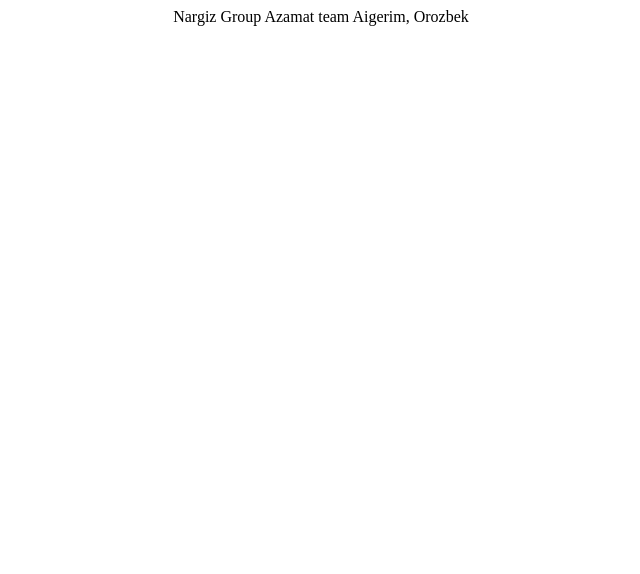
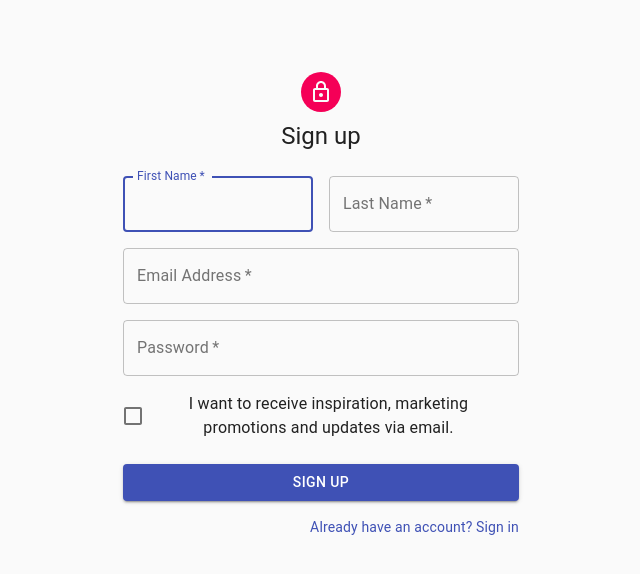
Before and after one commit to peak-soft-team/rich-text-editor, a React app: page /auth in a window 1280 px wide. Shown: the top 574 px of the page, without its empty margins (319-959 px from the left). Built offline with nearby package versions, Linux system fonts and the light colour scheme.

Commit message:
added auth

```diff
--- a/package.json
+++ b/package.json
@@ -51,6 +51,8 @@
   "dependencies": {
     "@babel/polyfill": "^7.12.1",
     "@material-ui/core": "^4.12.0",
+    "@material-ui/icons": "^4.11.2",
+    "antd": "^4.16.6",
     "babel-eslint": "^10.1.0",
     "lodash": "^4.17.21",
     "normalize.css": "^8.0.1",
@@ -58,6 +60,7 @@
     "react-dom": "^17.0.2",
     "react-redux": "^7.2.4",
     "react-router-dom": "^5.2.0",
-    "redux": "^4.1.0"
+    "redux": "^4.1.0",
+    "redux-thunk": "^2.3.0"
   }
 }
--- a/src/App.jsx
+++ b/src/App.jsx
@@ -1,4 +1,21 @@
-import React from "react";
-import "./App.less";
-const App = () => <div className="App">Nargiz Group Azamat team Aigerim, Orozbek</div>;
-export default App;
+import React from 'react'
+import { BrowserRouter, Switch,Route } from 'react-router-dom'
+import Home from './pages/Home/index.jsx'
+import { Auth } from './pages/Auth/index.jsx'
+import './App.less'
+
+const App = () => {
+	return (
+		<div className='App'>
+			<BrowserRouter>
+				<Switch>
+					<Route path="/auth" component={Auth}/>
+					<Route exact path="/" component={Home} />
+					<Route path="*" component={Home} />
+				</Switch>
+			</BrowserRouter>
+		</div>
+	)
+}
+
+export default App
--- /dev/null
+++ b/src/api/auth.js
@@ -0,0 +1,4 @@
+import Fetch from "../utills/fetch"
+
+export const loginRequest = async (user) => await Fetch('auth/login', {method: 'POST', body: user})
+export const signupRequest = async (user) => await Fetch('auth/signup', {method: 'PUT', body: user})
--- a/src/index.jsx
+++ b/src/index.jsx
@@ -1,12 +1,12 @@
 import React from "react";
 import { render } from "react-dom";
-import {createStore} from 'redux'
+import {applyMiddleware, createStore} from 'redux'
 import  {Provider} from 'react-redux'
+import App from "./App.jsx";
+import {rootReducer} from "./store/rootReducer.js";
+import thunk from "redux-thunk";
 
-import App from "./App.jsx";
-import { rootReducer } from "./store/rootReducer.js";
-
-const store = createStore(rootReducer)
+const store = createStore(rootReducer, applyMiddleware(thunk))
 
 render(
   <React.StrictMode>
--- /dev/null
+++ b/src/pages/Auth/index.jsx
@@ -0,0 +1,196 @@
+import React, { useState } from 'react'
+import Avatar from '@material-ui/core/Avatar'
+import Button from '@material-ui/core/Button'
+import CssBaseline from '@material-ui/core/CssBaseline'
+import TextField from '@material-ui/core/TextField'
+import FormControlLabel from '@material-ui/core/FormControlLabel'
+import Checkbox from '@material-ui/core/Checkbox'
+import Link from '@material-ui/core/Link'
+import Grid from '@material-ui/core/Grid'
+import Box from '@material-ui/core/Box'
+import LockOutlinedIcon from '@material-ui/icons/LockOutlined'
+import Typography from '@material-ui/core/Typography'
+import { makeStyles } from '@material-ui/core/styles'
+import Container from '@material-ui/core/Container'
+import { useDispatch } from 'react-redux'
+import { authRequest } from '../../store/authorization/action'
+
+
+function Copyright() {
+	return (
+		<Typography variant='body2' color='textSecondary' align='center'>
+			{'Copyright © '}
+			<Link color='inherit' href='https://material-ui.com/'>
+				Your Website
+			</Link>{' '}
+			{new Date().getFullYear()}
+			{'.'}
+		</Typography>
+	)
+}
+
+
+const useStyles = makeStyles((theme) => ({
+	paper: {
+		marginTop: theme.spacing(8),
+		display: 'flex',
+		flexDirection: 'column',
+		alignItems: 'center',
+	},
+	avatar: {
+		margin: theme.spacing(1),
+		backgroundColor: theme.palette.secondary.main,
+	},
+	form: {
+		width: '100%', // Fix IE 11 issue.
+		marginTop: theme.spacing(3),
+	},
+	submit: {
+		margin: theme.spacing(3, 0, 2),
+	},
+}))
+
+export const Auth = () => {
+	const classes = useStyles()
+	const dispatch = useDispatch()
+
+	const [firstName, setFirstname] = useState('')
+	const [lastName, setLastname] = useState('')
+	const [email, setEmail] = useState('')
+	const [password, setPassword] = useState('')
+
+	const handleOnchange = (e) => {
+		const value = e.target.value
+		switch (e.target.name) {
+			case 'firstName':
+				setFirstname(value)
+				break
+			case 'lastName':
+				setLastname(value)
+				break
+			case 'email':
+				setEmail(value)
+				break
+			case 'password':
+				setPassword(value)
+				break
+			default:
+				return
+		}
+	}
+
+	const user = {
+		email,
+		password,
+		username: email,
+		role: 5,
+		phone: '07072749239',
+		fullname: 'Heri'
+	}
+
+	const onSignUp = (e) => {
+		dispatch(authRequest(user))
+	}
+
+	return (
+		<div>
+			<Container component='main' maxWidth='xs'>
+				<CssBaseline />
+				<div className={classes.paper}>
+					<Avatar className={classes.avatar}>
+						<LockOutlinedIcon />
+					</Avatar>
+					<Typography component='h1' variant='h5'>
+						Sign up
+					</Typography>
+					<form className={classes.form} noValidate>
+						<Grid container spacing={2}>
+							<Grid item xs={12} sm={6}>
+								<TextField
+									autoComplete='fname'
+									name='firstName'
+									value={firstName}
+									onChange={handleOnchange}
+									variant='outlined'
+									required
+									fullWidth
+									id='firstName'
+									label='First Name'
+									autoFocus
+								/>
+							</Grid>
+							<Grid item xs={12} sm={6}>
+								<TextField
+									variant='outlined'
+									required
+									fullWidth
+									id='lastName'
+									label='Last Name'
+									name='lastName'
+									onChange={handleOnchange}
+									value={lastName}
+									autoComplete='lname'
+								/>
+							</Grid>
+							<Grid item xs={12}>
+								<TextField
+									variant='outlined'
+									required
+									fullWidth
+									id='email'
+									label='Email Address'
+									name='email'
+									onChange={handleOnchange}
+									value={email}
+									autoComplete='email'
+								/>
+							</Grid>
+							<Grid item xs={12}>
+								<TextField
+									variant='outlined'
+									required
+									fullWidth
+									name='password'
+									onChange={handleOnchange}
+									label='Password'
+									type='password'
+									id='password'
+									value={password}
+									autoComplete='current-password'
+								/>
+							</Grid>
+							<Grid item xs={12}>
+								<FormControlLabel
+									control={
+										<Checkbox
+											value='allowExtraEmails'
+											color='primary'
+										/>
+									}
+									label='I want to receive inspiration, marketing promotions and updates via email.'
+								/>
+							</Grid>
+						</Grid>
+						<Button
+							type='submit'
+							fullWidth
+							variant='contained'
+							color='primary'
+							className={classes.submit}
+							onClick={onSignUp}
+						>
+							Sign Up
+						</Button>
+						<Grid container justifyContent='flex-end'>
+							<Grid item>
+								<Link href='#' variant='body2'>
+									Already have an account? Sign in
+								</Link>
+							</Grid>
+						</Grid>
+					</form>
+				</div>
+			</Container>
+		</div>
+	)
+}
--- /dev/null
+++ b/src/pages/Home/index.jsx
@@ -0,0 +1,44 @@
+import React from 'react'
+import CssBaseline from '@material-ui/core/CssBaseline'
+import Typography from '@material-ui/core/Typography'
+import Container from '@material-ui/core/Container'
+import { Link } from 'react-router-dom'
+import { makeStyles } from '@material-ui/core/styles'
+import Button from '@material-ui/core/Button'
+
+const useStyles = makeStyles((theme) => ({
+	root: {
+		'& > *': {
+			margin: theme.spacing(1),
+		},
+	},
+}))
+
+const Home = () => {
+	const classes = useStyles()
+
+	return (
+		<div className='auth'>
+			<CssBaseline />
+			<Container maxWidth='sm'>
+				<Typography
+					component='div'
+					style={{ backgroundColor: '#cfe8fc', height: '100vh' }}
+				>
+					<div className={classes.root}>
+						<Link to='/auth'>
+							<Button
+								variant='contained'
+								color='primary'
+							>
+								Зарегистрироваться
+							</Button>
+						</Link>
+					</div>
+				</Typography>
+			</Container>
+		</div>
+	)
+}
+
+export default Home
--- /dev/null
+++ b/src/store/authorization/action.js
@@ -0,0 +1,24 @@
+import { loginRequest, signupRequest } from '../../api/auth'
+
+export const SET_USER = "SET_USER";
+export const LOG_OUT = "LOG_OUT";
+
+export const authRequest = (user) => async(dispatch) => {
+    try{
+        const response = await signupRequest(user)
+        dispatch(setUser(response))
+    }
+    catch{
+        alert('error')
+    }
+
+}
+
+export const setUser = (response) => ({
+    type: SET_USER,
+    payload: response
+
+})
+export const logOut = () => ({
+    type: LOG_OUT
+})
--- /dev/null
+++ b/src/store/authorization/reducer.js
@@ -0,0 +1,23 @@
+import { LOG_OUT, SET_USER } from "./action";
+
+
+const initialState = {
+    user: '',
+    token: ''
+}
+
+export const authReducer = (state = initialState, action) => {
+    switch (action.type) {
+        case SET_USER:
+        return {
+            ...state,
+            user: action.payload.user,
+            token: action.payload.token
+        }
+
+        case LOG_OUT:
+            return initialState
+        default:
+            return state;
+    }
+}
--- a/src/store/rootReducer.js
+++ b/src/store/rootReducer.js
@@ -1,9 +1,8 @@
-const initialState = {}
+import { authReducer } from './authorization/reducer'
+import { combineReducers } from 'redux'
 
-export const rootReducer = (state = initialState, action) => {
-    switch (action.type) {
 
-        default:
-            return state;
-    }
-}
+
+export const rootReducer =  combineReducers({
+	authReducer: authReducer,
+})
--- /dev/null
+++ b/src/utills/fetch.js
@@ -0,0 +1,32 @@
+const DEFAULT_URL = 'https://mtutor-node-api.herokuapp.com'
+
+ const Fetch = async (path, options) => {
+	const requestOptions = {
+		method: options.method || 'GET',
+		headers: {
+			'Content-Type': 'application/json',
+		},
+	}
+	if (options.method !== 'GET') {
+		requestOptions.body = JSON.stringify(options.body)
+	}
+	 const promisifiedFetch = new Promise((resolve, reject) => {
+    fetch(`${DEFAULT_URL}/${path}`, requestOptions)
+        .then((response) => {
+          if(response.ok){
+            resolve(response)
+          } else {
+            reject(response)
+          }
+        })
+  })
+
+  return promisifiedFetch
+  .then(res  => {
+    return res.json();
+  })
+
+
+}
+
+export default Fetch
--- a/webpack.config.js
+++ b/webpack.config.js
@@ -67,7 +67,7 @@ module.exports = {
     path: path.resolve(__dirname, "dist"),
   },
   resolve: {
-    extensions: [".js", ".json", ".png"],
+    extensions: [".js",".jsx", ".json", ".png"],
     alias: {
       "@models": path.resolve(__dirname, "./src/components"),
       "@": path.resolve(__dirname, "./src"),
```
Also changed, not shown: src/pages/Text-editor/index.jsx (added), 1 other file (tests, documents, lock files or other folders).
